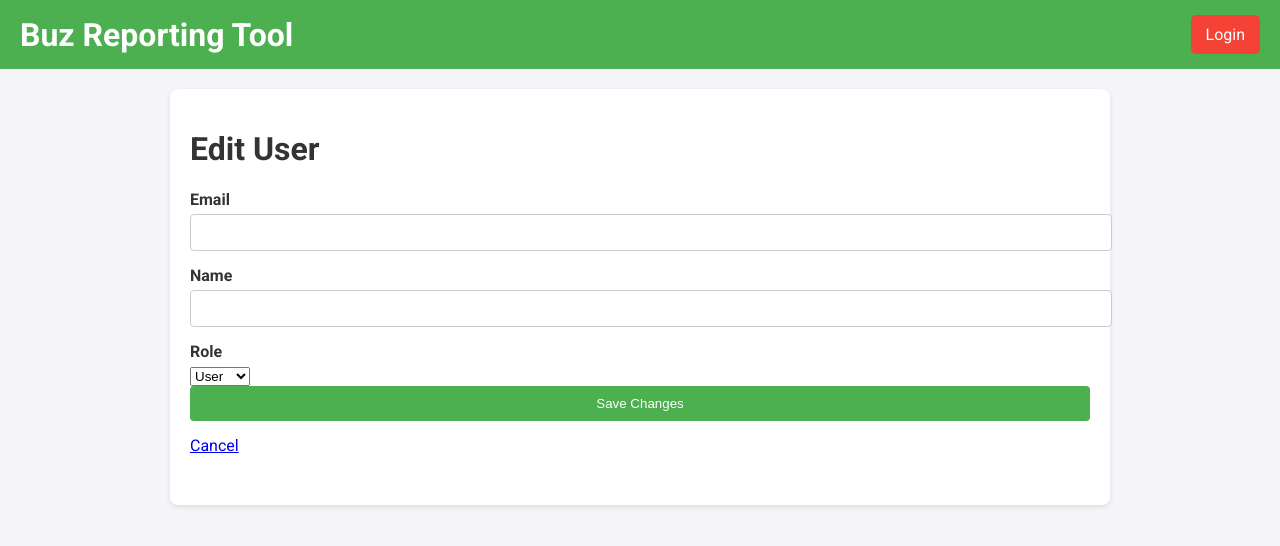
After one commit to derekgwatson/buz-eta-report, a Flask app: template templates/edit_user.html in a window 1280 px wide. The commit adds this page. Shown: the top 546 px of the page. Run offline with Flask 2, Linux system fonts and the light colour scheme; the template is opened without the code that fills it, so the values that code supplies are empty; parts of the project's set-up code (start-up, migrations or seed data) failed here and were passed over; some libraries are stand-ins or nearby versions.

Commit message:
Add edit user page

```diff
--- a/app.py
+++ b/app.py
@@ -445,7 +445,9 @@ def edit_user(user_id):
     # Pre-fill form for editing
     user = query_db("SELECT id, email, name, role FROM users WHERE id = ?", (user_id,), one=True)
 
-    if not user:
+    if user:
+        user = dict(user)
+    else:
         flash("User not found.", "danger")
         return redirect(url_for('manage_users'))
 
--- /dev/null
+++ b/templates/edit_user.html
@@ -0,0 +1,33 @@
+{% extends "layout.html" %}
+
+{% block title %}Edit User{% endblock %}
+
+{% block content %}
+<div class="container mt-5">
+    <h1 class="mb-4">Edit User</h1>
+
+    <form method="POST" action="{{ url_for('edit_user', user_id=user['id']) }}">
+        <input type="hidden" name="csrf_token" value="{{ csrf_token() }}">
+        <div class="mb-3">
+            <label for="email" class="form-label">Email</label>
+            <input type="email" class="form-control" id="email" name="email" value="{{ user['email'] }}" required>
+        </div>
+
+        <div class="mb-3">
+            <label for="name" class="form-label">Name</label>
+            <input type="text" class="form-control" id="name" name="name" value="{{ user['name'] }}" required>
+        </div>
+
+        <div class="mb-3">
+            <label for="role" class="form-label">Role</label>
+                <select class="form-select" id="role" name="role" required>
+                    <option value="user" {% if user['role'] == 'user' %}selected{% endif %}>User</option>
+                    <option value="admin" {% if user['role'] == 'admin' %}selected{% endif %}>Admin</option>
+                </select>
+        </div>
+
+        <button type="submit" class="btn btn-primary">Save Changes</button>
+        <a href="{{ url_for('manage_users') }}" class="btn btn-secondary">Cancel</a>
+    </form>
+</div>
+{% endblock %}
--- a/templates/layout.html
+++ b/templates/layout.html
@@ -198,6 +198,18 @@
 {% endif %}
 
 <main>
+    {% with messages = get_flashed_messages(with_categories=true) %}
+    {% if messages %}
+        <div class="alert-container">
+            {% for category, message in messages %}
+                <div class="alert alert-{{ category }}" role="alert">
+                    {{ message }}
+                </div>
+            {% endfor %}
+        </div>
+    {% endif %}
+    {% endwith %}
+
     {% block content %}
     {% endblock %}
 </main>
```
